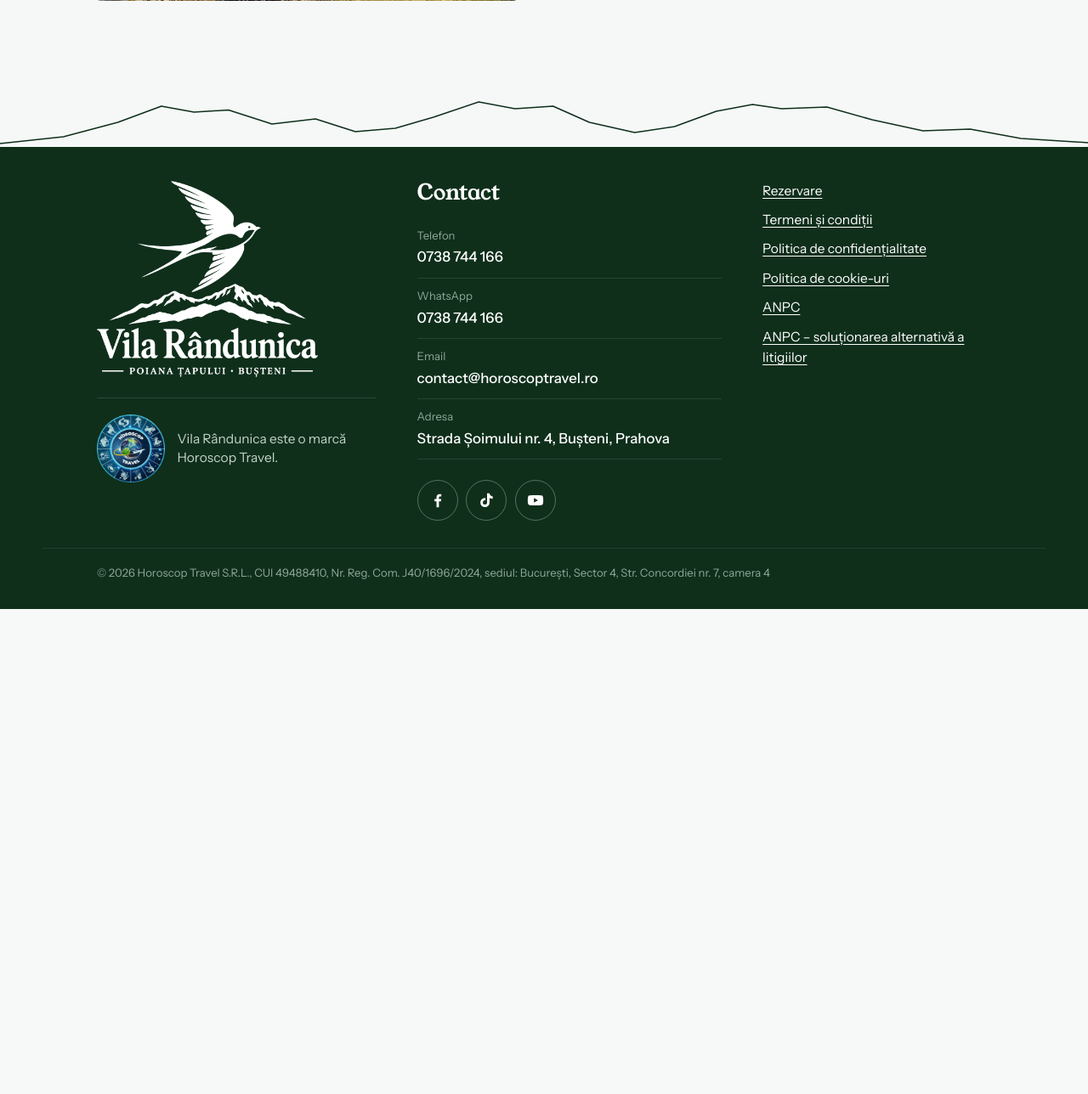
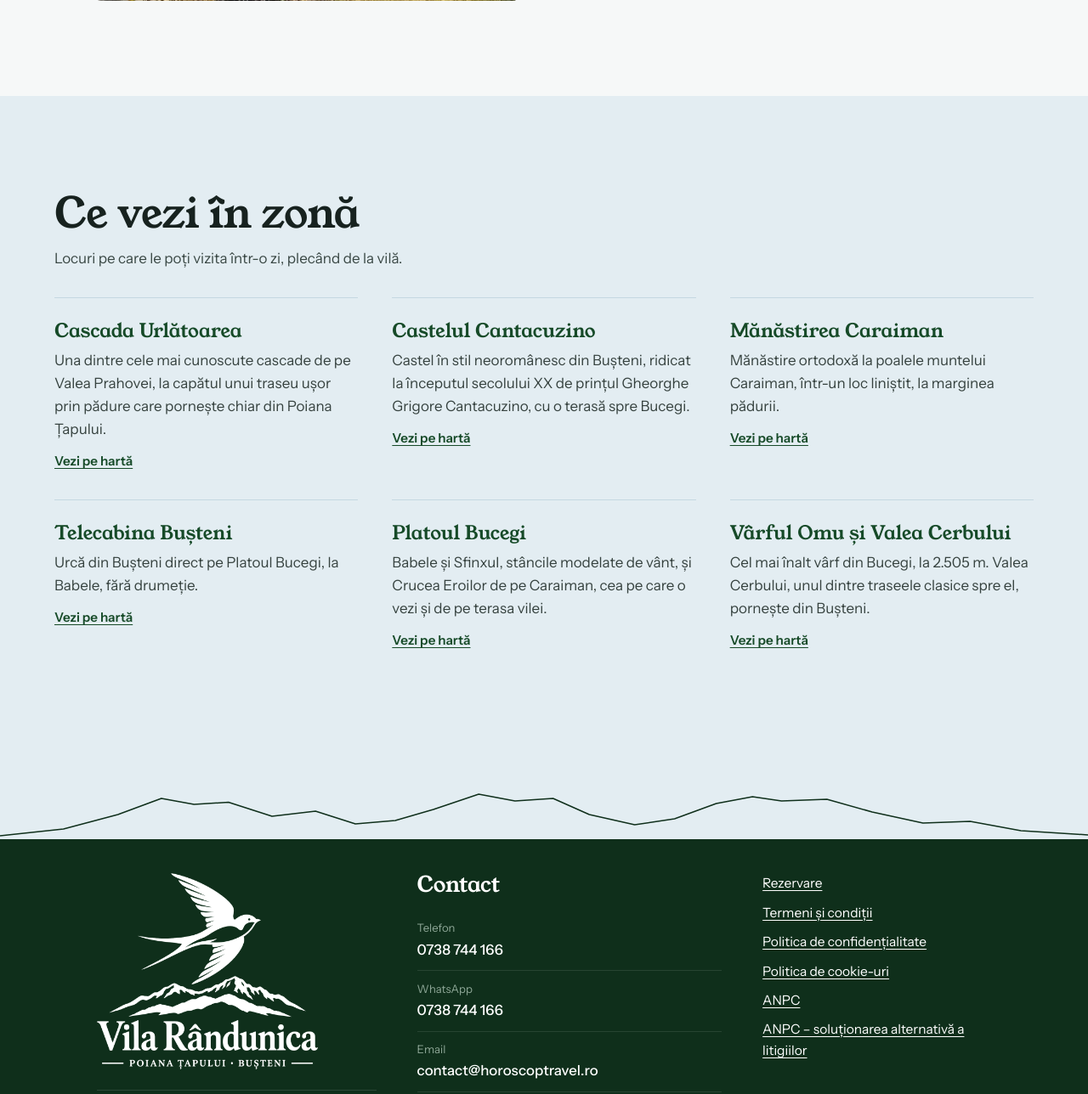
Before and after one commit to creativeservice06-create/vilabusteni, a PHP site: page / in a window 1280 px wide. Shown: the part 5212-6500 px from the top of the page at 85% size. Before the commit the page ends 5929 px from the top, so only its background shows below. Run offline with PHP 8.4, Linux system fonts and the light colour scheme.

Commit message:
Secțiune nouă: Ce vezi în zonă (6 obiective, cu link spre hartă)
Co-Authored-By: Claude Opus 5.5 <noreply@anthropic.com>
Claude-Session: https://claude.ai/code/session_01G5D6p3RSBkCJE5Qrayg18R

```diff
--- a/site/assets/css/style.css
+++ b/site/assets/css/style.css
@@ -256,6 +256,16 @@ body.meniu-deschis .antet .logo, body.meniu-deschis .antet .logo-zona, body.meni
 .locul address { font-style: normal; font-weight: 600; margin: 1.2rem 0 1.5rem; }
 .locul-butoane { display: flex; flex-direction: column; gap: .7rem; max-width: 420px; }
 
+/* ---------- Ce vezi în zonă ---------- */
+.zona { background: var(--cer); padding: clamp(3.5rem, 10vw, 7rem) var(--margine); }
+.zona > * { max-width: var(--latime); margin-left: auto; margin-right: auto; }
+.zona-cap p { color: #3a4845; margin-top: .8rem; max-width: 34rem; }
+.obiective { list-style: none; padding: 0; margin-top: 2rem; display: grid; gap: 0; }
+.obiectiv { padding: 1.4rem 0; border-top: 1px solid var(--cer-adanc); }
+.obiectiv h3 { font-family: var(--font-titlu); font-weight: 400; font-size: 1.4rem; line-height: 1.2; color: var(--brad); margin: 0 0 .45rem; }
+.obiectiv p { margin: 0 0 .6rem; color: #36423f; max-width: 34rem; }
+.obiectiv a { font-weight: 600; font-size: .95rem; }
+
 /* ---------- Subsol (sigle + contact) ---------- */
 .subsol { background: var(--brad-adanc); color: #c3d3c8; font-size: .97rem; }
 .creasta-subsol { height: 60px; background: var(--zapada); }
@@ -365,6 +375,7 @@ button.cal-zi:hover { background: var(--cer); }
   .hero-butoane .buton-sticla { display: inline-flex; }
   .spatii { grid-template-columns: repeat(2, 1fr); gap: 2rem 1.5rem; }
   .dotari { grid-template-columns: 1fr 1fr; }
+  .obiective { grid-template-columns: 1fr 1fr; column-gap: 2rem; }
   .galerie { grid-auto-columns: 58%; }
   .cal-luni { grid-template-columns: 1fr 1fr; }
   .cal-luna + .cal-luna { display: block; }
@@ -413,6 +424,8 @@ button.cal-zi:hover { background: var(--cer); }
   .galerie-poza:hover img { transform: scale(1.03); }
 
   .locul { grid-template-columns: 1fr 1fr; gap: 4rem; align-items: center; }
+  .obiective { grid-template-columns: repeat(3, 1fr); column-gap: 2.5rem; }
+  .obiectiv { padding: 1.6rem 0 2rem; }
   .subsol-interior { grid-template-columns: 1.1fr 1.2fr .9fr; gap: 3rem; align-items: start; }
   .meniu { gap: 1.6rem; }
   .rezervare-grila { grid-template-columns: 1.4fr 1fr; gap: 3rem; }
@@ -424,3 +437,4 @@ button.cal-zi:hover { background: var(--cer); }
   *, *::before, *::after { transition: none !important; animation: none !important; }
   .creasta-hero polyline { stroke-dashoffset: 0; }
 }
+.pagina-acasa .creasta-subsol { background: var(--cer); }
--- a/site/includes/header.php
+++ b/site/includes/header.php
@@ -22,7 +22,7 @@ $pagina    = $pagina ?? '';
   <link rel="icon" type="image/png" href="/assets/images/sigle/randunica-verde.png">
   <link rel="preload" href="/assets/fonts/young-serif.woff" as="font" type="font/woff" crossorigin>
   <link rel="preload" href="/assets/fonts/instrument-sans.woff" as="font" type="font/woff" crossorigin>
-  <link rel="stylesheet" href="/assets/css/style.css?v=5">
+  <link rel="stylesheet" href="/assets/css/style.css?v=6">
 </head>
 <body class="pagina-<?= e($pagina ?: 'interioara') ?>">
 
@@ -44,7 +44,7 @@ $pagina    = $pagina ?? '';
     <a href="/#povestea">Povestea</a>
     <a href="/#casa">Casa</a>
     <a href="/#galerie">Galerie</a>
-    <a href="/#locul">Unde e</a>
+    <a href="/#zona">Zona</a>
     <a href="#contact">Contact</a>
     <a href="/rezervare.php" class="meniu-rezerva">Rezervă</a>
   </nav>
--- a/site/index.php
+++ b/site/index.php
@@ -13,6 +13,16 @@ $spatii = [
     ['sufragerie.jpg',    'Sufrageria',   'Masa rotundă, bufetul vechi și ferestre spre curte.'],
     ['dormitor-1.jpg',    'Dormitoarele', 'Trei camere, fiecare cu baia ei.'],
     ['bucatarie.jpg',     'Bucătăria',    'Aragaz pe gaz, cuptor, cuptor cu microunde și tot ce trebuie pentru gătit.'],
+];
+
+// Obiective din zonă: [nume, descriere, ce se caută pe Google Maps]
+$obiective = [
+    ['Cascada Urlătoarea', 'Una dintre cele mai cunoscute cascade de pe Valea Prahovei, la capătul unui traseu ușor prin pădure care pornește chiar din Poiana Țapului.', 'Cascada Urlătoarea Bușteni'],
+    ['Castelul Cantacuzino', 'Castel în stil neoromânesc din Bușteni, ridicat la începutul secolului XX de prințul Gheorghe Grigore Cantacuzino, cu o terasă spre Bucegi.', 'Castelul Cantacuzino Bușteni'],
+    ['Mănăstirea Caraiman', 'Mănăstire ortodoxă la poalele muntelui Caraiman, într-un loc liniștit, la marginea pădurii.', 'Mănăstirea Caraiman Bușteni'],
+    ['Telecabina Bușteni', 'Urcă din Bușteni direct pe Platoul Bucegi, la Babele, fără drumeție.', 'Telecabina Bușteni'],
+    ['Platoul Bucegi', 'Babele și Sfinxul, stâncile modelate de vânt, și Crucea Eroilor de pe Caraiman, cea pe care o vezi și de pe terasa vilei.', 'Babele Bucegi'],
+    ['Vârful Omu și Valea Cerbului', 'Cel mai înalt vârf din Bucegi, la 2.505 m. Valea Cerbului, unul dintre traseele clasice spre el, pornește din Bușteni.', 'Vârful Omu Bucegi'],
 ];
 
 // Galeria: [poza, descriere]
@@ -149,6 +159,23 @@ $galerie = [
   </div>
 </section>
 
+<!-- OBIECTIVE DIN ZONĂ -->
+<section id="zona" class="zona">
+  <div class="zona-cap">
+    <h2>Ce vezi în zonă</h2>
+    <p>Locuri pe care le poți vizita într-o zi, plecând de la vilă.</p>
+  </div>
+  <ul class="obiective">
+    <?php foreach ($obiective as [$nume, $text, $cauta]): ?>
+      <li class="obiectiv">
+        <h3><?= e($nume) ?></h3>
+        <p><?= e($text) ?></p>
+        <a href="https://www.google.com/maps/search/?api=1&amp;query=<?= e(urlencode($cauta)) ?>" target="_blank" rel="noopener">Vezi pe hartă</a>
+      </li>
+    <?php endforeach; ?>
+  </ul>
+</section>
+
 <!-- Fereastra pentru poze mari -->
 <div class="lightbox" hidden role="dialog" aria-modal="true" aria-label="Poză mărită">
   <button class="lightbox-inchide" aria-label="Închide">×</button>
```
